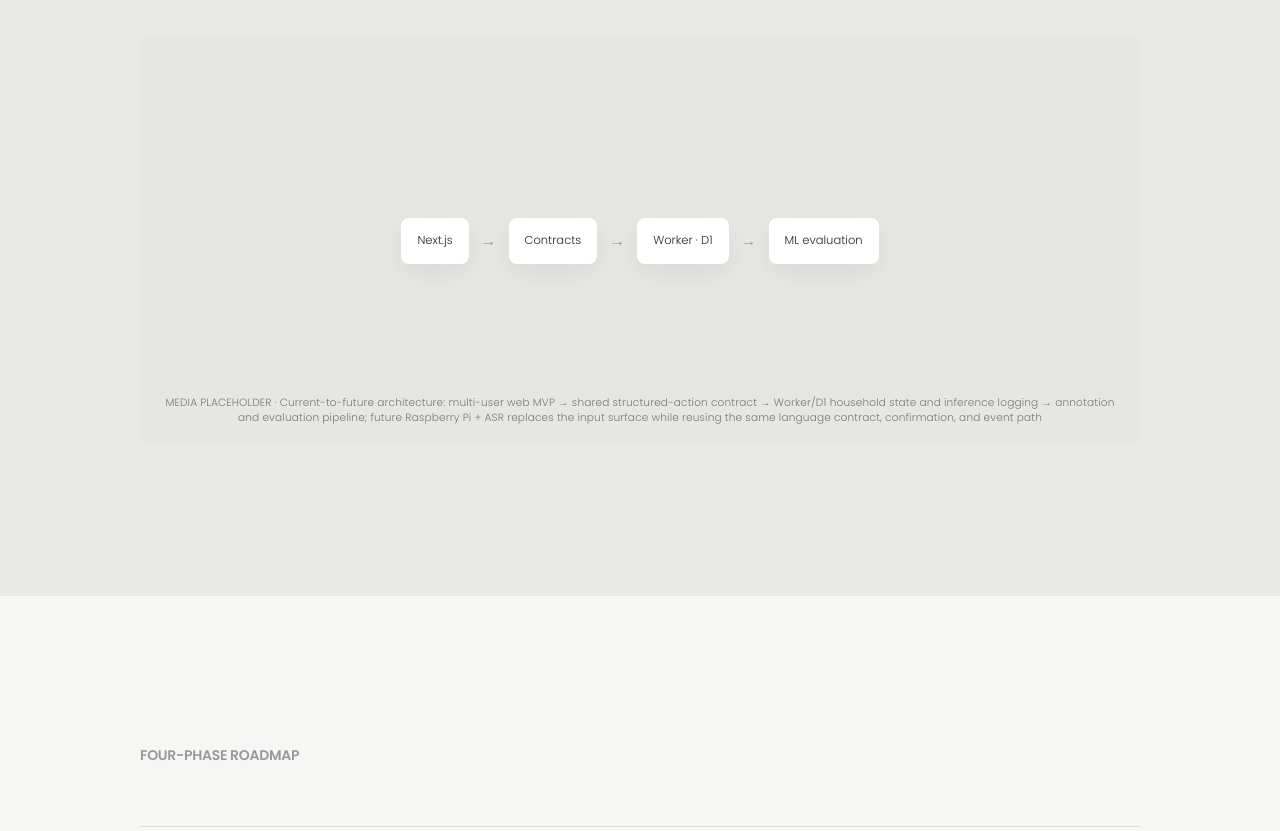
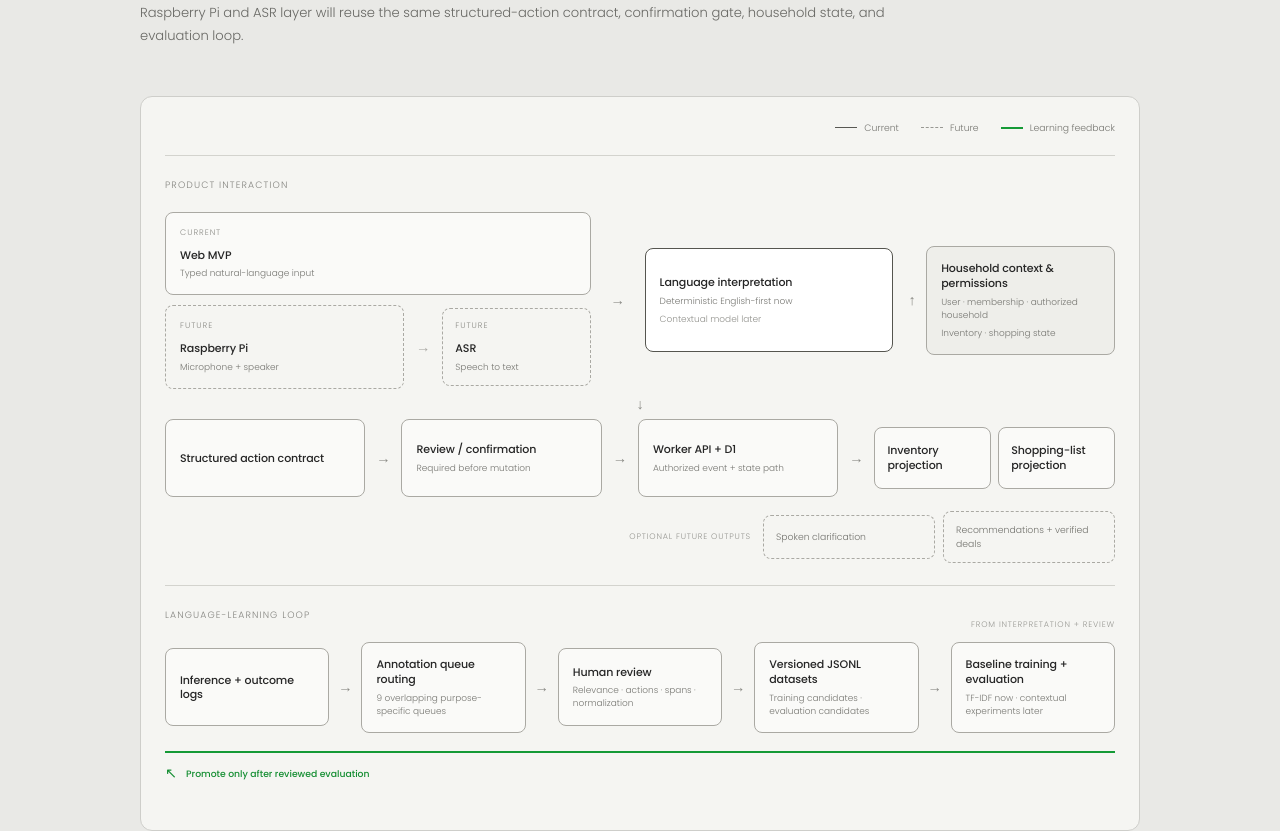
Before and after one commit to jiji123526/portfolio, a Next.js app: page /work/jangoing-kitchen-intelligence in a window 1280 px wide. Shown: the part 8844-9675 px from the top of the page. Built offline with nearby package versions, Linux system fonts and the light colour scheme.

Commit message:
Build Jangoing runtime and learning loop diagram

```diff
--- a/app/globals.css
+++ b/app/globals.css
@@ -185,6 +185,43 @@ a { color:inherit; text-decoration:none; }
 .safety-path h2,.evidence-section>h2 { max-width:850px; margin:0 0 30px; font-size:clamp(1.9rem,3.7vw,3.45rem); line-height:1.22; letter-spacing:-.045em; font-weight:300; }
 .safety-path .language-flow { margin-top:48px; }
 .safety-path .architecture-placeholder { margin-top:32px; }
+.system-diagram-caption { max-width:790px; margin:0; color:#686864; font-size:.82rem; line-height:1.75; }
+.system-loop-diagram { margin-top:48px; padding:24px; border:1px solid #cececa; border-radius:12px; background:#f5f5f2; }
+.diagram-legend { display:flex; justify-content:flex-end; gap:22px; padding-bottom:20px; color:#777772; font-size:.58rem; }
+.diagram-legend span { display:flex; align-items:center; gap:7px; white-space:nowrap; }
+.diagram-legend i { display:block; width:22px; height:0; border-top:1px solid #585853; }
+.diagram-legend .legend-future { border-top-style:dashed; border-color:#989893; }
+.diagram-legend .legend-learning { border-color:#159a36; border-top-width:2px; }
+.system-lane { padding:22px 0; border-top:1px solid #d3d3ce; }
+.lane-label { margin:0 0 20px; color:#858580; font-size:.58rem; letter-spacing:.12em; }
+.diagram-node { min-width:0; min-height:78px; padding:14px; border:1px solid #aaa9a3; border-radius:8px; background:#fafaf8; display:flex; flex-direction:column; justify-content:center; transition:background .2s ease,border-color .2s ease,transform .2s ease; }
+.diagram-node>span { margin-bottom:9px; color:#8b8b86; font-size:.5rem; letter-spacing:.12em; }
+.diagram-node strong { display:block; font-size:.69rem; line-height:1.35; font-weight:500; letter-spacing:-.01em; }
+.diagram-node small { display:block; margin-top:5px; color:#777772; font-size:.56rem; line-height:1.45; }
+.diagram-node .future-copy { color:#92928d; }
+.future-node { border-style:dashed; border-color:#aaa9a3; background:transparent; }
+.compact-node { min-height:62px; padding:11px 12px; }
+.input-convergence { display:grid; grid-template-columns:minmax(0,.95fr) 34px minmax(0,1.05fr); gap:10px; align-items:center; }
+.input-routes { display:grid; gap:10px; }
+.future-input-route { display:grid; grid-template-columns:minmax(0,1fr) 24px minmax(105px,.62fr); gap:7px; align-items:center; }
+.flow-arrow,.vertical-arrow,.context-feed>i { display:grid; place-items:center; color:#8a8a85; font-size:.9rem; font-style:normal; }
+.future-arrow { color:#aaa9a4; }
+.interpretation-stack { display:grid; grid-template-columns:1.08fr .92fr; gap:10px; align-items:center; }
+.interpretation-node { min-height:104px; border-color:#55554f; background:#fff; }
+.context-feed { display:grid; grid-template-columns:18px 1fr; gap:5px; align-items:center; }
+.context-node { min-height:104px; background:#eeeeea; }
+.vertical-arrow { height:30px; }
+.shared-action-path { display:grid; grid-template-columns:1fr 24px 1fr 24px 1fr 24px 1.2fr; gap:6px; align-items:center; }
+.projection-split { display:grid; grid-template-columns:1fr 1fr; gap:7px; }
+.future-outputs { display:flex; align-items:center; justify-content:flex-end; gap:8px; margin-top:14px; }
+.future-outputs>span { margin-right:4px; color:#969691; font-size:.5rem; letter-spacing:.1em; }
+.future-outputs .diagram-node { width:172px; min-height:44px; font-size:.58rem; color:#73736e; }
+.lane-heading { display:flex; align-items:center; justify-content:space-between; gap:20px; }
+.lane-heading>span { color:#999994; font-size:.5rem; letter-spacing:.1em; }
+.learning-path { display:grid; grid-template-columns:repeat(4,minmax(0,1fr) 22px) minmax(0,1fr); gap:5px; align-items:center; }
+.learning-return { display:flex; align-items:center; gap:9px; margin-top:18px; padding-top:10px; border-top:2px solid #159a36; color:#148e32; font-size:.58rem; font-weight:500; }
+.learning-return i { font-size:.9rem; font-style:normal; }
+@media (hover:hover) { .diagram-node:hover { border-color:#696963; background:#fff; transform:translateY(-1px); }.future-node:hover { background:#f0f0ec; } }
 .evidence-section .two-column-copy { margin-top:56px; }
 
 @media (max-width:760px) {
@@ -205,7 +242,8 @@ a { color:inherit; text-decoration:none; }
   .product-environment-grid,.current-future-flow { grid-template-columns:1fr; }
   .annotation-queue-grid { grid-template-columns:1fr 1fr; }
   .language-card-grid article:last-child { grid-column:auto; }.utterance-card { gap:30px; padding:28px; }.principle-list { grid-template-columns:1fr; }.candidate-stats article { padding:20px 12px; }.candidate-stats strong { font-size:1.35rem; }.language-existing-media .solution-visual { aspect-ratio:1.35; }.language-flow { padding:22px; }.roadmap-section ol { gap:0; }
+  .system-loop-diagram { padding:16px; }.diagram-legend { justify-content:flex-start; flex-wrap:wrap; gap:10px 16px; }.input-convergence,.future-input-route,.interpretation-stack,.shared-action-path,.learning-path { grid-template-columns:1fr; }.convergence-arrow,.future-arrow,.shared-action-path>.flow-arrow,.learning-path>.flow-arrow { height:22px; transform:rotate(90deg); }.context-feed { grid-template-columns:1fr; }.context-feed>i { height:22px; transform:rotate(180deg); }.vertical-arrow { height:26px; }.projection-split { grid-template-columns:1fr 1fr; }.future-outputs { display:grid; grid-template-columns:1fr 1fr; justify-content:stretch; }.future-outputs>span { grid-column:1/-1; }.future-outputs .diagram-node { width:auto; }.lane-heading { align-items:flex-start; flex-direction:column; gap:0; }.lane-heading>span { margin:-10px 0 18px; }.learning-return { padding-bottom:4px; }
 }
-@media (max-width:480px) { .annotation-queue-grid { grid-template-columns:1fr; } }
+@media (max-width:480px) { .annotation-queue-grid,.projection-split,.future-outputs { grid-template-columns:1fr; }.future-outputs>span { grid-column:auto; } }
 @media (prefers-reduced-motion:reduce) { html { scroll-behavior:auto; } * { transition:none!important; } .reveal { opacity:1; transform:none; } .scroll-progress { display:none; } html[data-transition] body>main { opacity:1; transform:none; } }
 .sr-only { position:absolute; width:1px; height:1px; padding:0; margin:-1px; overflow:hidden; clip:rect(0,0,0,0); white-space:nowrap; border:0; }
--- a/components/jangoing-case-content.tsx
+++ b/components/jangoing-case-content.tsx
@@ -84,9 +84,65 @@ export function JangoingCaseContent({ project, projectIndex }: Props) {
     </section>
 
     <section className="safety-path language-tint reveal"><div className="shell case-section">
-      <p className="eyebrow">TEXT-TO-RASPBERRY-PI PATH</p><h2>Text-first evaluation keeps future speech errors diagnosable.</h2>
-      <p className="section-compact-copy">Once the English benchmark is stable, controlled speech and Korean-English evaluation can lead to the Raspberry Pi interaction surface. ASR and language-understanding errors remain independently measurable throughout that transition.</p>
-      <div className="architecture-placeholder magnetic"><div className="architecture-flow">{(project.architecture?.nodes ?? []).flatMap((node, i, nodes) => [<span key={`${node}-node`}>{node}</span>, ...(i < nodes.length - 1 ? [<i key={`${node}-arrow`} aria-hidden="true">→</i>] : [])])}</div><p className="media-note">MEDIA PLACEHOLDER · {project.architecture?.mediaNote}</p></div>
+      <p className="eyebrow">CURRENT SYSTEM + FUTURE DEVICE PATH</p><h2>The input surface changes; the action, safety, and learning loops stay the same.</h2>
+      <p className="system-diagram-caption">Jangoing currently collects and evaluates typed English interactions through the multi-user web MVP. The future Raspberry Pi and ASR layer will reuse the same structured-action contract, confirmation gate, household state, and evaluation loop.</p>
+      <div className="system-loop-diagram" aria-label="Jangoing product runtime and language-learning feedback loop">
+        <div className="diagram-legend" aria-label="Diagram legend">
+          <span><i className="legend-current" />Current</span>
+          <span><i className="legend-future" />Future</span>
+          <span><i className="legend-learning" />Learning feedback</span>
+        </div>
+
+        <section className="system-lane product-lane" aria-labelledby="product-lane-title">
+          <p id="product-lane-title" className="lane-label">PRODUCT INTERACTION</p>
+          <div className="input-convergence">
+            <div className="input-routes">
+              <article className="diagram-node current-node"><span>CURRENT</span><strong>Web MVP</strong><small>Typed natural-language input</small></article>
+              <div className="future-input-route">
+                <article className="diagram-node future-node"><span>FUTURE</span><strong>Raspberry Pi</strong><small>Microphone + speaker</small></article>
+                <i className="flow-arrow future-arrow" aria-hidden="true">→</i>
+                <article className="diagram-node future-node compact-node"><span>FUTURE</span><strong>ASR</strong><small>Speech to text</small></article>
+              </div>
+            </div>
+            <i className="flow-arrow convergence-arrow" aria-hidden="true">→</i>
+            <div className="interpretation-stack">
+              <article className="diagram-node interpretation-node"><strong>Language interpretation</strong><small>Deterministic English-first now</small><small className="future-copy">Contextual model later</small></article>
+              <div className="context-feed"><i aria-hidden="true">↑</i><article className="diagram-node context-node"><strong>Household context &amp; permissions</strong><small>User · membership · authorized household</small><small>Inventory · shopping state</small></article></div>
+            </div>
+          </div>
+
+          <i className="vertical-arrow" aria-hidden="true">↓</i>
+          <div className="shared-action-path">
+            <article className="diagram-node current-node"><strong>Structured action contract</strong></article>
+            <i className="flow-arrow" aria-hidden="true">→</i>
+            <article className="diagram-node current-node"><strong>Review / confirmation</strong><small>Required before mutation</small></article>
+            <i className="flow-arrow" aria-hidden="true">→</i>
+            <article className="diagram-node current-node"><strong>Worker API + D1</strong><small>Authorized event + state path</small></article>
+            <i className="flow-arrow" aria-hidden="true">→</i>
+            <div className="projection-split">
+              <article className="diagram-node current-node compact-node"><strong>Inventory projection</strong></article>
+              <article className="diagram-node current-node compact-node"><strong>Shopping-list projection</strong></article>
+            </div>
+          </div>
+          <div className="future-outputs"><span>OPTIONAL FUTURE OUTPUTS</span><article className="diagram-node future-node compact-node">Spoken clarification</article><article className="diagram-node future-node compact-node">Recommendations + verified deals</article></div>
+        </section>
+
+        <section className="system-lane learning-lane" aria-labelledby="learning-lane-title">
+          <div className="lane-heading"><p id="learning-lane-title" className="lane-label">LANGUAGE-LEARNING LOOP</p><span>FROM INTERPRETATION + REVIEW</span></div>
+          <div className="learning-path">
+            <article className="diagram-node current-node"><strong>Inference + outcome logs</strong></article>
+            <i className="flow-arrow" aria-hidden="true">→</i>
+            <article className="diagram-node current-node"><strong>Annotation queue routing</strong><small>9 overlapping purpose-specific queues</small></article>
+            <i className="flow-arrow" aria-hidden="true">→</i>
+            <article className="diagram-node current-node"><strong>Human review</strong><small>Relevance · actions · spans · normalization</small></article>
+            <i className="flow-arrow" aria-hidden="true">→</i>
+            <article className="diagram-node current-node"><strong>Versioned JSONL datasets</strong><small>Training candidates · evaluation candidates</small></article>
+            <i className="flow-arrow" aria-hidden="true">→</i>
+            <article className="diagram-node current-node"><strong>Baseline training + evaluation</strong><small>TF-IDF now · contextual experiments later</small></article>
+          </div>
+          <div className="learning-return"><i aria-hidden="true">↖</i><span>Promote only after reviewed evaluation</span></div>
+        </section>
+      </div>
     </div></section>
 
     <section className="roadmap-section shell case-section reveal">
```
